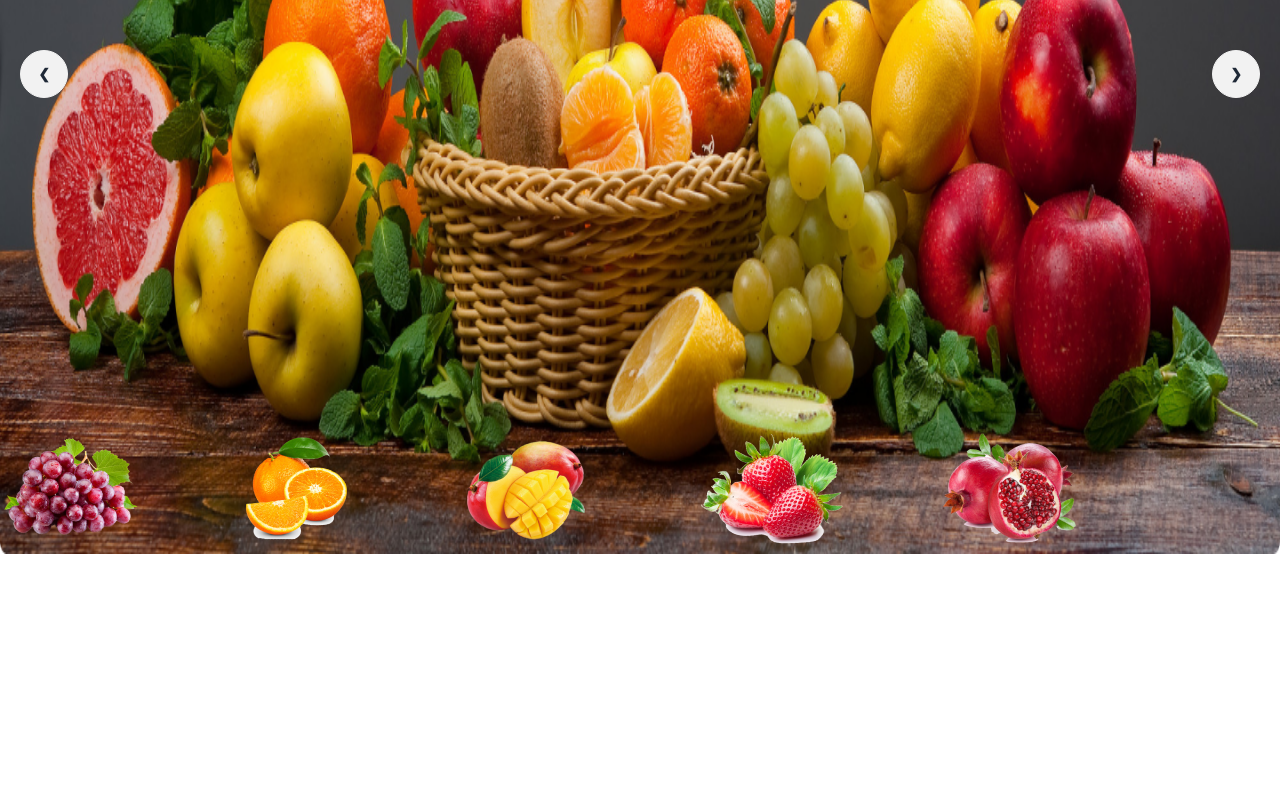
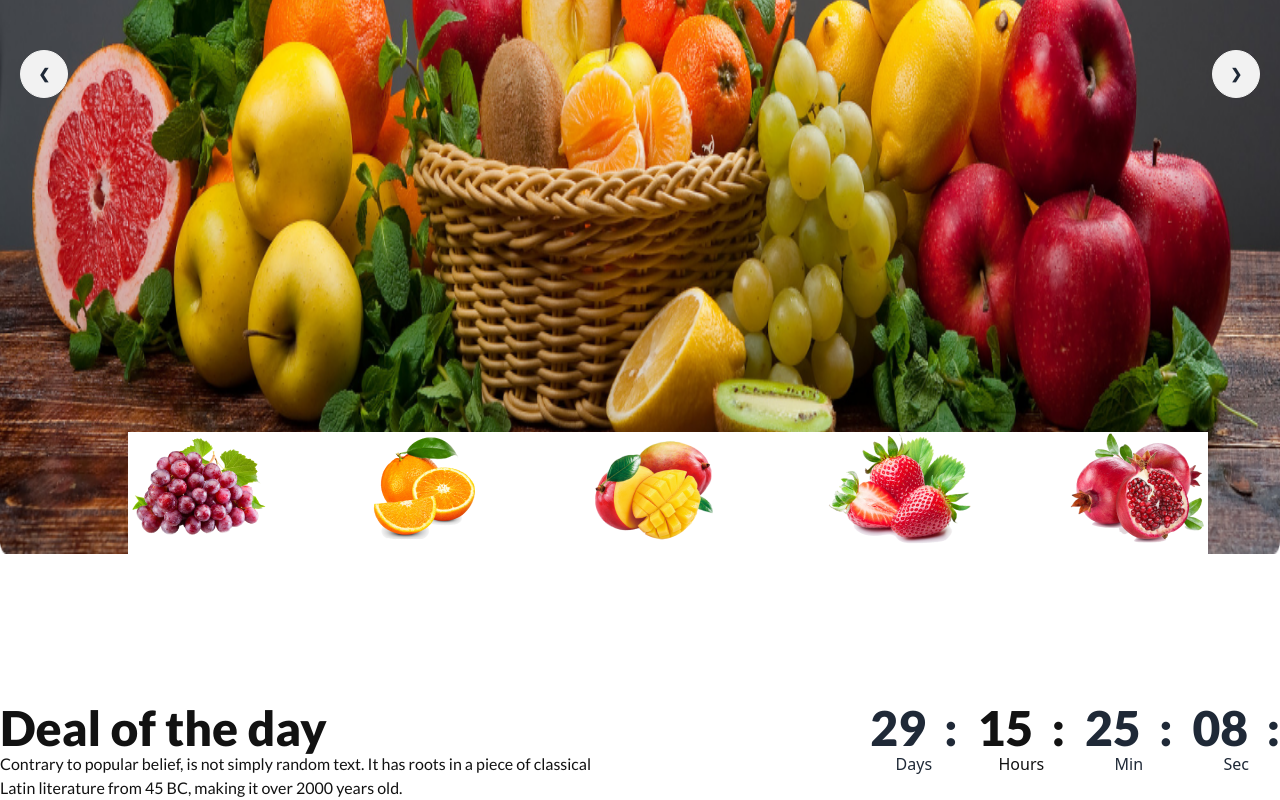
Before and after one commit to anonno21/third-assignment, a plain HTML site: page index.html in a window 1280 px wide. Shown: the part 574-1374 px from the top of the page. Before the commit the page ends 1262 px from the top, so only its background shows below. Drawn offline with nearby package versions, Linux system fonts and the light colour scheme; grey boxes are pictures that could not be loaded.

Commit message:
added deal of the day

```diff
--- a/index.html
+++ b/index.html
@@ -119,7 +119,7 @@
         </div>
       </div>
     </section>
-    <div class="flex gap-24 absolute h-64 -mt-32 ">
+    <div class="flex gap-24 absolute h-64 -mt-32 bg-white ml-32 ">
       <div>
         <img src="images/fruit1.png" alt="">
       </div>
@@ -134,6 +134,40 @@
         <img src="images/fruit5.png" alt="">
       </div>
     </div>
+    <section class="flex justify-between mt-36">
+      <div>
+        <h3 class="font-lato text-5xl text-[#121212] font-extrabold  ">
+          Deal of the day
+        </h3>
+        <p class="font-lato text-[#121212] text-base font-medium">Contrary to popular belief, is not simply random text. It has roots in a piece of classical <br> Latin literature from 45 BC, making it over 2000 years old.</p>
+      </div>
+      <div class="grid grid-flow-col gap-5 text-center auto-cols-max">
+        <div class="flex flex-col">
+          <span class="countdown font-lato font-extrabold text-5xl">
+            <span style="--value:29;"></span> &nbsp; :
+          </span>
+          Days
+        </div>
+        <div class="flex flex-col text-[#121212]">
+          <span class="countdown font-lato font-extrabold text-5xl ">
+            <span style="--value:15;"></span> &nbsp; :
+          </span>
+          Hours
+        </div>
+        <div class="flex flex-col">
+          <span class="countdown font-lato font-extrabold text-5xl">
+            <span style="--value:25;"></span> &nbsp; :
+          </span>
+          Min
+        </div>
+        <div class="flex flex-col">
+          <span class="countdown font-lato font-extrabold text-5xl">
+            <span style="--value:08;"></span> &nbsp; :
+          </span>
+          Sec
+        </div>
+      </div>
+    </section>
   </main>
 </body>
 
```
